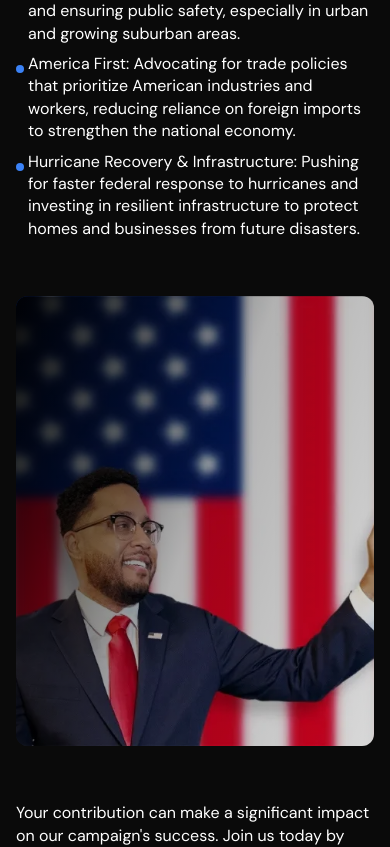
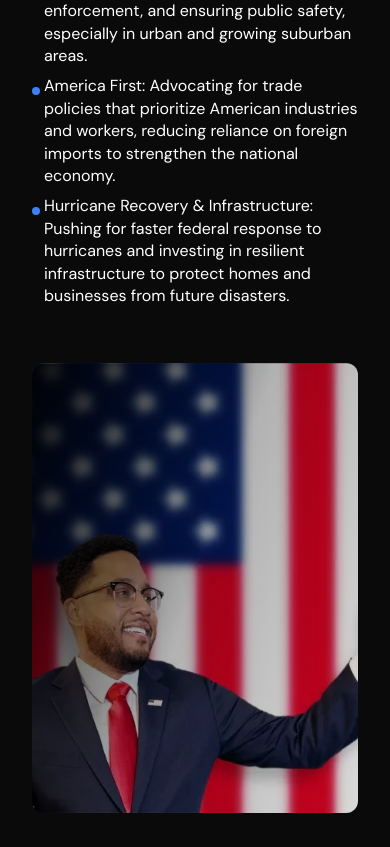
Before and after one commit to echopus/Angel, a Vue app: page / in a window 390 px wide. Shown: the part 694-1541 px from the top of the page. Built offline with nearby package versions, Linux system fonts and the light colour scheme.

Commit message:
Update Home.vue layout for improved responsiveness and styling

```diff
--- a/src/views/Home.vue
+++ b/src/views/Home.vue
@@ -3,7 +3,7 @@
         <div class="lg:flex lg:gap-4 lg:pr-4">
         <Sider class="hidden lg:block w-[5%]" />
         <div  class="w-full lg:w-[95%] mt-[80px]">
-    <div class="relative container pt-12 pb-8 mt-3 z-[1] mb-6 overflow-hidden lg:rounded-3xl bg-dark-v2">
+    <div class="relative w-full px-8 pt-12 pb-8 mt-3 lg:ml-2 z-[1] mb-6 overflow-hidden lg:rounded-3xl bg-dark-v2">
       <!-- @mousemove="moveBlob" @mouseleave="outBlob"  -->
       <span class="blur"></span>
       <!-- <span id="blob"></span> -->
```
